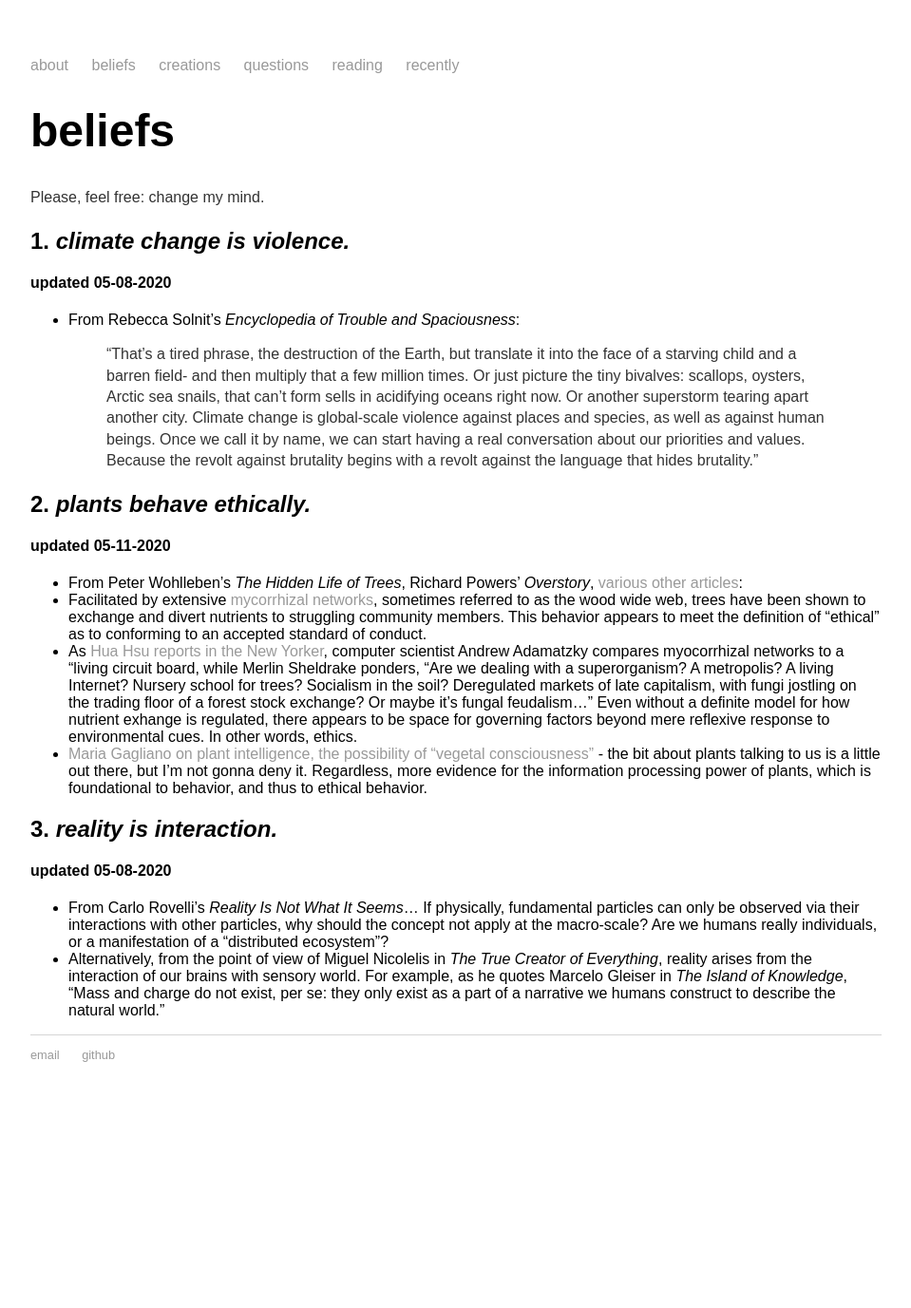
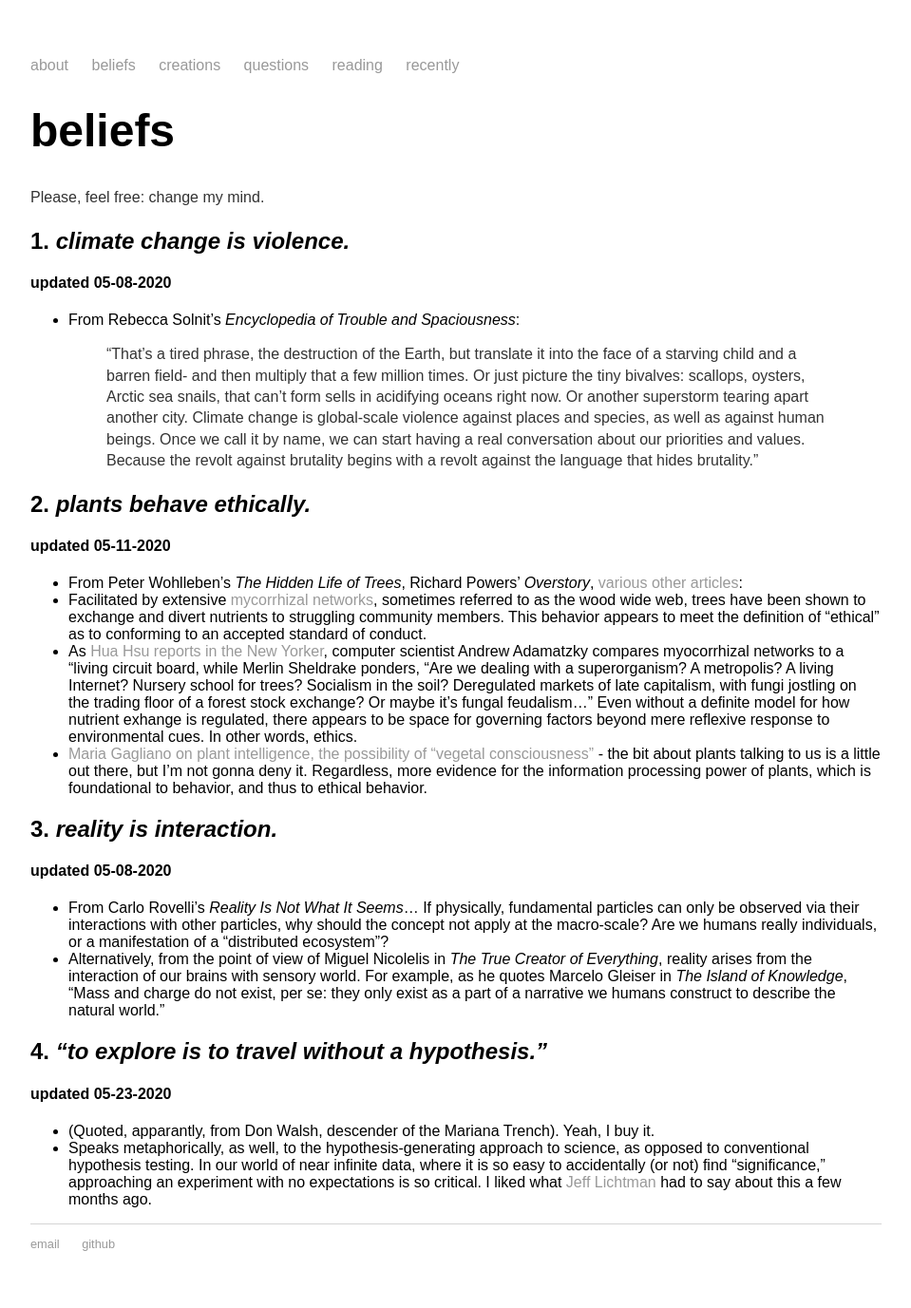
Before and after one commit to mayasheth/mayasheth.github.io, a Jekyll site: the page built from beliefs/index.md, in a window 1280 px wide. Shown: the whole page at 95% size, without its empty margins (160-1119 px from the left). Built offline with Jekyll 4.4.1, drawn with Linux system fonts in a browser that asks for light colours; before the commit the page ends 1178 px from its top, so only the background shows below that.

Commit message:
Update index.md

```diff
--- a/beliefs/index.md
+++ b/beliefs/index.md
@@ -22,3 +22,8 @@ Please, feel free: change my mind.
 #### updated 05-08-2020
 * From Carlo Rovelli's _Reality Is Not What It Seems_... If physically, fundamental particles can only be observed via their interactions with other particles, why should the concept not apply at the macro-scale? Are we humans really individuals, or a manifestation of a "distributed ecosystem"?
 * Alternatively, from the point of view of Miguel Nicolelis in _The True Creator of Everything_, reality arises from the interaction of our brains with sensory world. For example, as he quotes Marcelo Gleiser in _The Island of Knowledge_, "Mass and charge do not exist, per se: they only exist as a part of a narrative we humans construct to describe the natural world."
+
+## 4. _"to explore is to travel without a hypothesis."_
+#### updated 05-23-2020
+* (Quoted, apparantly, from Don Walsh, descender of the Mariana Trench). Yeah, I buy it.
+* Speaks metaphorically, as well, to the hypothesis-generating approach to science, as opposed to conventional hypothesis testing. In our world of near infinite data, where it is so easy to accidentally (or not) find "significance," approaching an experiment with no expectations is so critical. I liked what [Jeff Lichtman](http://nautil.us/issue/81/maps/an-existential-crisis-in-neuroscience) had to say about this a few months ago.
```
